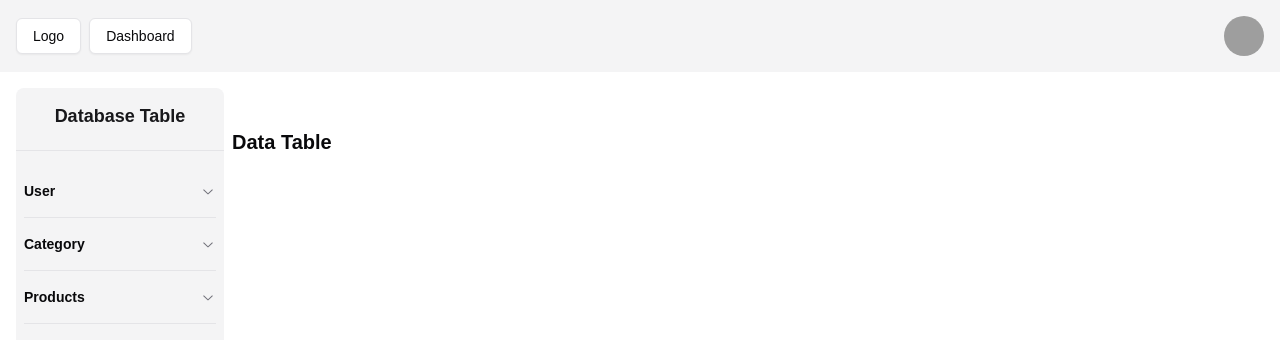
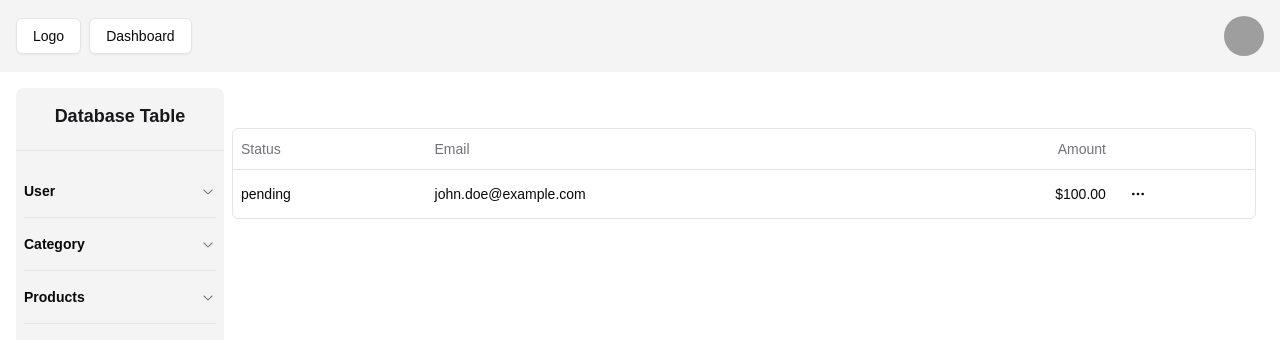
Before and after one commit to eedu7/ecommerce-api, a Next.js app in the folder frontend/: page /admin/dashboard in a window 1280 px wide. Shown: the top 340 px of the page. Built offline with nearby package versions, Linux system fonts and the light colour scheme; grey boxes are pictures that could not be loaded.

Commit message:
MINOR: added the row action button to the data table

```diff
--- a/frontend/src/features/admin/dashboard/components/columns.ts
+++ /dev/null
@@ -1,27 +0,0 @@
-"use client";
-
-
-import {ColumnDef} from "@tanstack/react-table";
-
-
-export type Payment = {
-    id: string;
-    amount: number;
-    status: "pending" | "success" | "failed" | "processing";
-    email: string;
-}
-
-export const columns: ColumnDef<Payment>[] = [
-    {
-        accessorKey: "status",
-        header: "Status",
-    },
-    {
-        accessorKey: "email",
-        header: "Email",
-    },
-    {
-        accessorKey: "amount",
-        header: "Amount",
-    }
-]
--- /dev/null
+++ b/frontend/src/features/admin/dashboard/components/columns.tsx
@@ -0,0 +1,72 @@
+"use client";
+
+
+import {ColumnDef} from "@tanstack/react-table";
+import {
+    DropdownMenu,
+    DropdownMenuContent,
+    DropdownMenuItem,
+    DropdownMenuLabel,
+    DropdownMenuSeparator,
+    DropdownMenuTrigger
+} from "@/components/ui/dropdown-menu";
+import {Button} from "@/components/ui/button";
+import {MoreHorizontal} from "lucide-react";
+
+
+export type Payment = {
+    id: string;
+    amount: number;
+    status: "pending" | "success" | "failed" | "processing";
+    email: string;
+}
+
+export const columns: ColumnDef<Payment>[] = [
+    {
+        accessorKey: "status",
+        header: "Status",
+    },
+    {
+        accessorKey: "email",
+        header: "Email",
+    },
+    {
+        accessorKey: "amount",
+        header: () => <div className="text-right">Amount</div>,
+        cell: ({row}) => {
+            const amount = parseFloat(row.getValue("amount"));
+            const formatted = new Intl.NumberFormat("en-US", {
+                style: "currency",
+                currency: "USD",
+            }).format(amount)
+
+            return <div className="text-right font-medium">{formatted}</div>
+
+        }
+    }, {
+        id: "actions",
+        cell: ({row}) => {
+            const payment = row.original;
+
+            return (
+                <DropdownMenu>
+                    <DropdownMenuTrigger asChild>
+                        <Button variant="ghost" className="size-8 p-0">
+                            <span className="sr-only">Open menu</span>
+                            <MoreHorizontal className="size-4"/>
+                        </Button>
+                    </DropdownMenuTrigger>
+                    <DropdownMenuContent align="end">
+                        <DropdownMenuLabel>Actions</DropdownMenuLabel>
+                        <DropdownMenuItem onClick={() => navigator.clipboard.writeText(payment.id)}>
+                            Copy payment ID
+                        </DropdownMenuItem>
+                        <DropdownMenuSeparator/>
+                        <DropdownMenuItem>View customer</DropdownMenuItem>
+                        <DropdownMenuItem>View payment details</DropdownMenuItem>
+                    </DropdownMenuContent>
+                </DropdownMenu>
+            )
+        }
+    }
+]
--- a/frontend/src/features/admin/dashboard/components/dashboard.tsx
+++ b/frontend/src/features/admin/dashboard/components/dashboard.tsx
@@ -1,10 +1,25 @@
 import {Button} from "@/components/ui/button";
 import DatabaseTableAccordian from "@/features/admin/dashboard/components/database-table-accordian";
 import {Separator} from "@/components/ui/separator";
+import {DataTable} from "@/features/admin/dashboard/components/data-table";
+import {columns, Payment} from "@/features/admin/dashboard/components/columns";
 
 
+async function getData(): Promise<Payment[]> {
+    // Fetch data from your API here.
+    return [
+        {
+            id: "728ed52f",
+            amount: 100,
+            status: "pending",
+            email: "john.doe@example.com",
+        },
+        // ...
+    ]
+}
+
 const Dashboard = async () => {
-
+    const data = await getData();
 
     return (
         <section className="w-full h-full grid grid-cols-6">
@@ -15,7 +30,7 @@ const Dashboard = async () => {
             </aside>
             <section className="col-span-5 mx-2 rounded">
                 <div className="container mx-auto py-10 w-full h-full">
-                    <h1 className="text-xl font-bold">Data Table</h1>
+                    <DataTable columns={columns} data={data}/>
                 </div>
             </section>
         </section>
--- /dev/null
+++ b/frontend/src/features/admin/dashboard/components/data-table.tsx
@@ -0,0 +1,69 @@
+"use client"
+
+import {ColumnDef, flexRender, getCoreRowModel, useReactTable,} from "@tanstack/react-table";
+
+
+import {Table, TableBody, TableCell, TableHead, TableHeader, TableRow,} from "@/components/ui/table"
+
+interface DataTableProps<TData, TValue> {
+    columns: ColumnDef<TData, TValue>[]
+    data: TData[]
+}
+
+export function DataTable<TData, TValue>({
+                                             columns,
+                                             data,
+                                         }: DataTableProps<TData, TValue>) {
+    const table = useReactTable({
+        data,
+        columns,
+        getCoreRowModel: getCoreRowModel(),
+    })
+
+    return (
+        <div className="rounded-md border">
+            <Table>
+                <TableHeader>
+                    {table.getHeaderGroups().map((headerGroup) => (
+                        <TableRow key={headerGroup.id}>
+                            {headerGroup.headers.map((header) => {
+                                return (
+                                    <TableHead key={header.id}>
+                                        {header.isPlaceholder
+                                            ? null
+                                            : flexRender(
+                                                header.column.columnDef.header,
+                                                header.getContext()
+                                            )}
+                                    </TableHead>
+                                )
+                            })}
+                        </TableRow>
+                    ))}
+                </TableHeader>
+                <TableBody>
+                    {table.getRowModel().rows?.length ? (
+                        table.getRowModel().rows.map((row) => (
+                            <TableRow
+                                key={row.id}
+                                data-state={row.getIsSelected() && "selected"}
+                            >
+                                {row.getVisibleCells().map((cell) => (
+                                    <TableCell key={cell.id}>
+                                        {flexRender(cell.column.columnDef.cell, cell.getContext())}
+                                    </TableCell>
+                                ))}
+                            </TableRow>
+                        ))
+                    ) : (
+                        <TableRow>
+                            <TableCell colSpan={columns.length} className="h-24 text-center">
+                                No results.
+                            </TableCell>
+                        </TableRow>
+                    )}
+                </TableBody>
+            </Table>
+        </div>
+    )
+}
```
